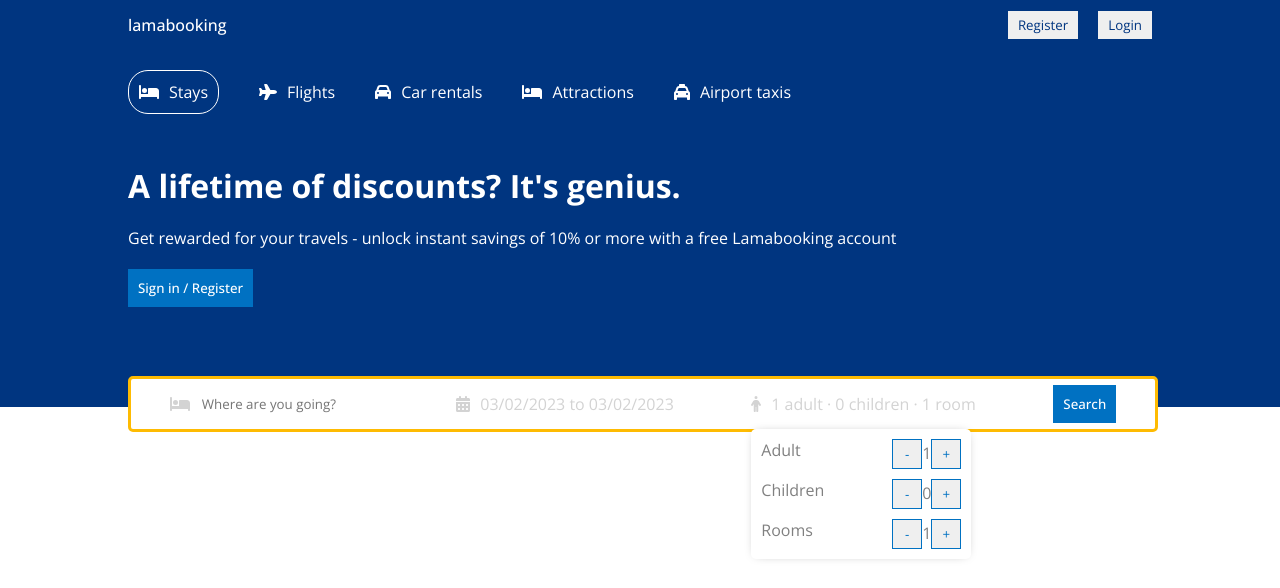
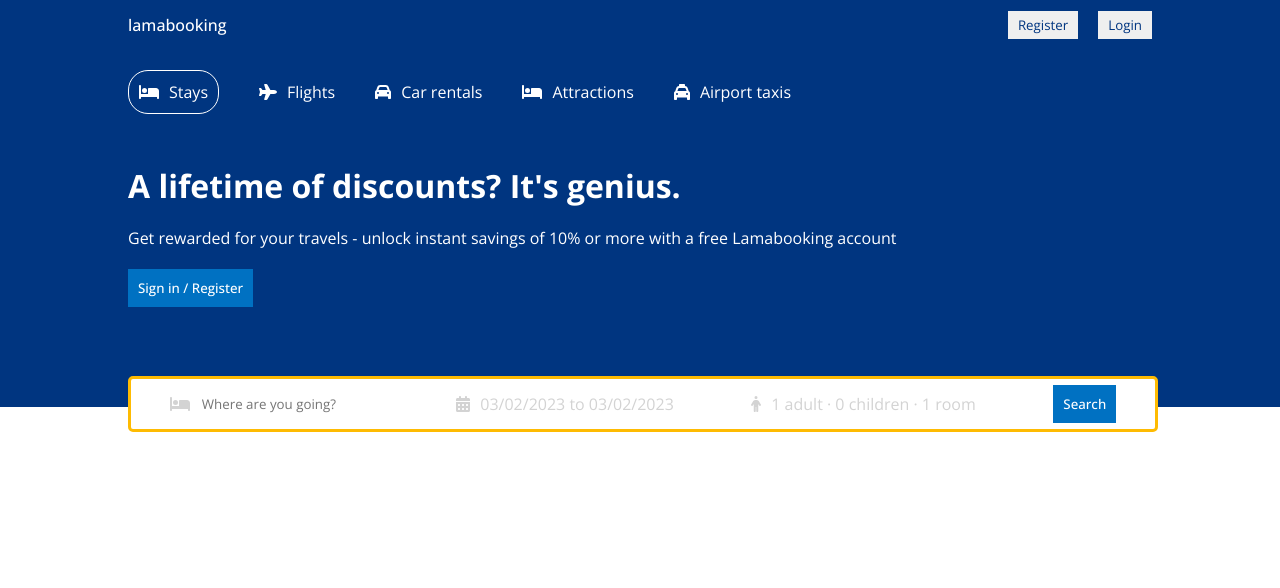
Before and after one commit to httpcyberdata/react-booking, a React (Create React App) app: page / in a window 1280 px wide. Shown: the top 588 px of the page. Built offline with nearby package versions, Linux system fonts and the light colour scheme.

Commit message:
chore: fixed negative amounts such as -3 adults to only 0 or 1+ adults

```diff
--- a/src/components/header/Header.jsx
+++ b/src/components/header/Header.jsx
@@ -25,7 +25,12 @@ const Header = () => {
 	})
 
 	const handleOption = (name, operation) => {
-
+		setOptions((prev) => {
+			return {
+			...prev,
+			[name]: operation === "i" ? options[name] + 1 : options[name] - 1,
+		};
+		})
 	}
 	return (
 		<div className="header">
@@ -85,33 +90,51 @@ const Header = () => {
 					</div>
 					<div className="headerSearchItem">
 						<FontAwesomeIcon icon={faPerson} className="headerIcon" />
-						<span className="headerSearchText">{`${options.adult} adult · ${options.children} children · ${options.room} room `}</span>
-						<div className="options">
+						<span onClick={() => setOpenOptions(!openOptions)} className="headerSearchText">{`${options.adult} adult · ${options.children} children · ${options.room} room `}</span>
+						{openOptions && <div className="options">
 							<div className="optionItem">
 								<span className="optionText">Adult</span>
 								<div className="optionCounter">
-									<button className="optionCounterButton" onClick={() => handleOption("adult", "d")}>-</button>
-									<span className="optionCounterNumber">1</span>
+									<button
+										disabled={options.adult <= 1}
+										className="optionCounterButton"
+										onClick={() => handleOption("adult", "d")}
+										>
+										-
+									</button>
+									<span className="optionCounterNumber">{options.adult}</span>
 									<button className="optionCounterButton" onClick={() => handleOption("adult", "i")}>+</button>
 								</div>
 							</div>
 							<div className="optionItem">
 								<span className="optionText">Children</span>
 								<div className="optionCounter">
-									<button className="optionCounterButton" onClick={() => handleOption("children", 'd')}>-</button>
-									<span className="optionCounterNumber">0</span>
+									<button
+										disabled={options.children <= 0}
+										className="optionCounterButton"
+										onClick={() => handleOption("children", 'd')}
+										>
+										-
+									</button>
+									<span className="optionCounterNumber">{options.children}</span>
 									<button className="optionCounterButton" onClick={() => handleOption('children', 'i') }>+</button>
 								</div>
 							</div>
 							<div className="optionItem">
 								<span className="optionText">Rooms</span>
 								<div className="optionCounter">
-									<button className="optionCounterButton" onClick={() => handleOption('room', 'd')}>-</button>
-									<span className="optionCounterNumber">1</span>
+									<button
+										disabled={options.room <= 1}
+										className="optionCounterButton"
+										onClick={() => handleOption('room', 'd')}
+									>
+									-
+									</button>
+									<span className="optionCounterNumber">{options.room}</span>
 									<button className="optionCounterButton" onClick={() => handleOption('room', 'i')}>+</button>
 								</div>
 							</div>
-						</div>
+						</div>}
 					</div>
 					<div className="headerSearchItem">
 						<button className="headerBtn">
--- a/src/components/header/header.css
+++ b/src/components/header/header.css
@@ -111,4 +111,10 @@
 	height: 30px;
 	border: 1px solid #0071c2;
 	color: #0071c2;
+	cursor: pointer;
+	background-color: white;
 }
+
+.optionCounterButton:disabled {
+	cursor: not-allowed;
+}
```
